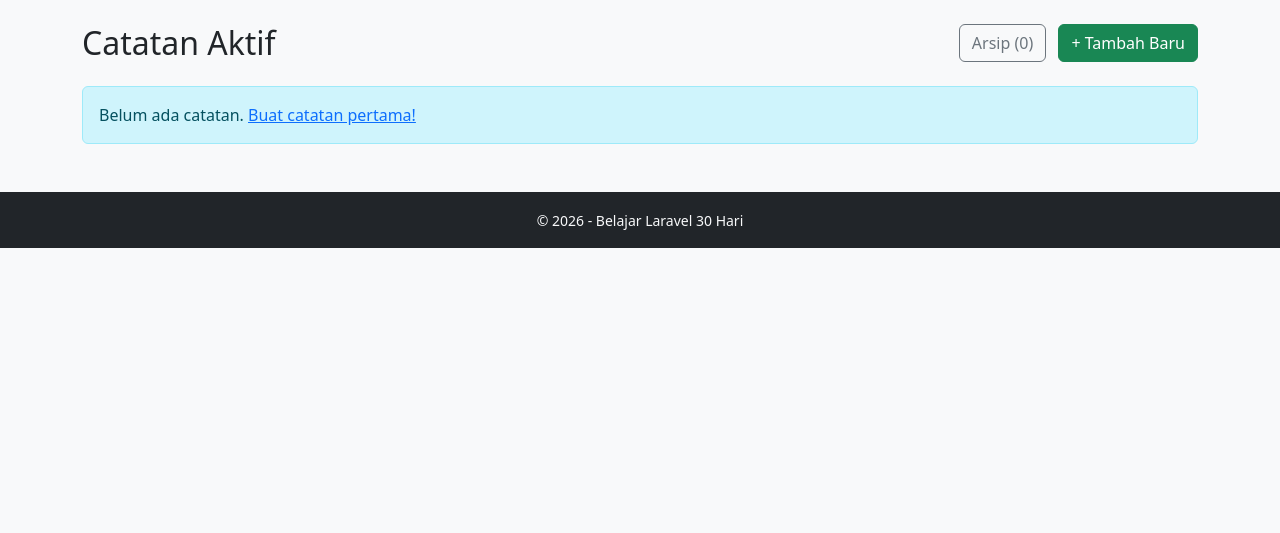
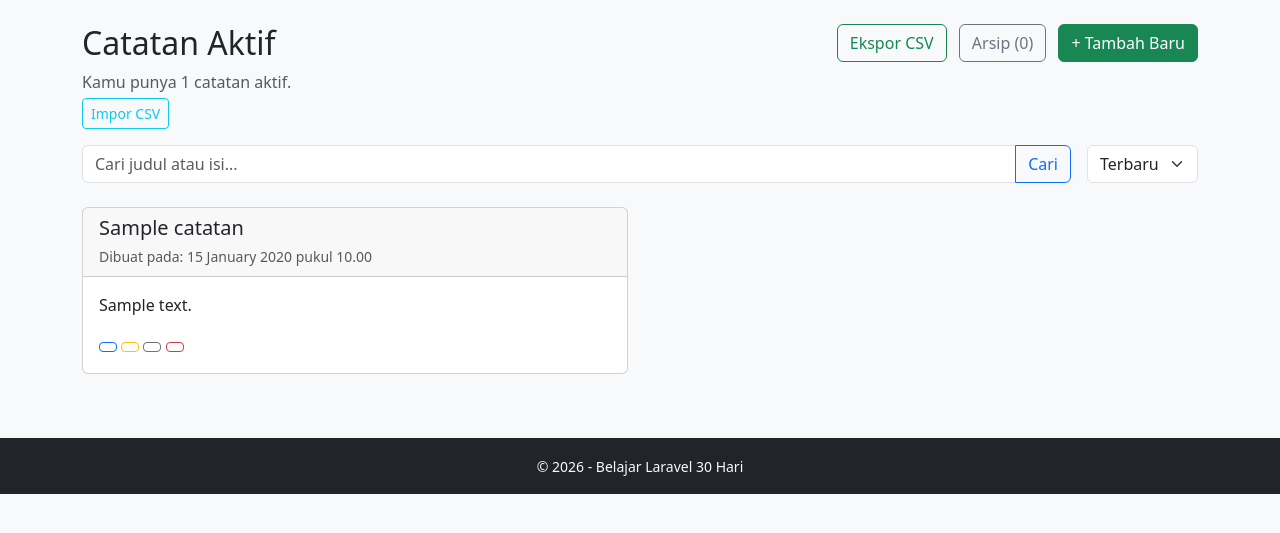
Before and after one commit to tambunangrace08-commit/grace-code, a Laravel app: page /catatan in a window 1280 px wide. Shown: the part 56-589 px from the top of the page. Run offline with Laravel 12, Linux system fonts and the light colour scheme; a user stored in the database is signed in; data comes from the database, SQL or seed files in the repository; tables that the repository leaves empty hold one stand-in row (values such as "Sample post"); data that the repository does not hold is empty.

Commit message:
perbaikan

```diff
--- a/app/Http/Controllers/CatatanController.php
+++ b/app/Http/Controllers/CatatanController.php
@@ -8,13 +8,28 @@ use App\Models\Catatan;
 
 class CatatanController extends Controller
 {
-    public function index()
+    public function index(Request $request)
     {
-        $catatan = Catatan::where('user_id', auth()->id())
+        $query = Catatan::where('user_id', auth()->id())
+            ->where('is_archived', false);
+
+        if ($request->filled('cari')) {
+            $keyword = '%' . $request->cari . '%';
+            $query->where(function ($q) use ($keyword) {
+                $q->where('judul', 'like', $keyword)
+                  ->orWhere('isi', 'like', $keyword);
+            });
+        }
+
+        $urut = $request->get('urut', 'terbaru');
+        $query->orderBy('created_at', $urut === 'terlama' ? 'asc' : 'desc');
+
+        $catatan = $query->paginate(5)->withQueryString();
+        $jumlah_aktif = Catatan::where('user_id', auth()->id())
             ->where('is_archived', false)
-            ->get();
+            ->count();
 
-        return view('catatan.index', compact('catatan'));
+        return view('catatan.index', compact('catatan', 'jumlah_aktif'));
     }
 
     public function create()
@@ -131,12 +146,95 @@ class CatatanController extends Controller
         return redirect('/catatan')->with('sukses', 'Catatan dipulihkan dari arsip.');
     }
 
-    public function arsip()
+    public function arsip(Request $request)
+    {
+        $query = Catatan::where('user_id', auth()->id())
+            ->where('is_archived', true);
+
+        if ($request->filled('cari')) {
+            $keyword = '%' . $request->cari . '%';
+            $query->where(function ($q) use ($keyword) {
+                $q->where('judul', 'like', $keyword)
+                  ->orWhere('isi', 'like', $keyword);
+            });
+        }
+
+        $urut = $request->get('urut', 'terbaru');
+        $query->orderBy('created_at', $urut === 'terlama' ? 'asc' : 'desc');
+
+        $catatan = $query->paginate(5)->withQueryString();
+        $jumlah_arsip = Catatan::where('user_id', auth()->id())
+            ->where('is_archived', true)
+            ->count();
+
+        return view('catatan.arsip', compact('catatan', 'jumlah_arsip'));
+    }
+
+    public function export()
     {
         $catatan = Catatan::where('user_id', auth()->id())
-            ->where('is_archived', true)
+            ->where('is_archived', false)
+            ->orderBy('created_at', 'desc')
             ->get();
 
-        return view('catatan.arsip', compact('catatan'));
+        $filename = 'catatan_aktif_' . date('Y-m-d') . '.csv';
+
+        $headers = [
+            'Content-Type' => 'text/csv',
+            'Content-Disposition' => 'attachment; filename="' . $filename . '"',
+        ];
+
+        $callback = function () use ($catatan) {
+            $handle = fopen('php://output', 'w');
+            fputcsv($handle, ['Judul', 'Isi', 'Tanggal Dibuat']);
+
+            foreach ($catatan as $item) {
+                fputcsv($handle, [
+                    $item->judul,
+                    $item->isi,
+                    $item->created_at->format('d F Y H:i'),
+                ]);
+            }
+
+            fclose($handle);
+        };
+
+        return response()->stream($callback, 200, $headers);
+    }
+
+    public function importForm()
+    {
+        return view('catatan.import');
+    }
+
+    public function import(Request $request)
+    {
+        $request->validate([
+            'file' => 'required|mimes:csv,txt|max:2048',
+        ]);
+
+        $file = $request->file('file');
+        $handle = fopen($file->getPathname(), 'r');
+
+        // Lewati baris pertama (header)
+        fgetcsv($handle);
+
+        $jumlah = 0;
+
+        while (($row = fgetcsv($handle)) !== false) {
+            if (count($row) >= 2) {
+                Catatan::create([
+                    'user_id'     => auth()->id(),
+                    'judul'       => $row[0],
+                    'isi'         => $row[1],
+                    'is_archived' => false,
+                ]);
+                $jumlah++;
+            }
+        }
+
+        fclose($handle);
+
+        return redirect('/catatan')->with('sukses', "Berhasil mengimpor {$jumlah} catatan.");
     }
 }
--- a/app/Models/Catatan.php
+++ b/app/Models/Catatan.php
@@ -2,14 +2,26 @@
 
 namespace App\Models;
 
+use Illuminate\Database\Eloquent\Factories\HasFactory;
 use Illuminate\Database\Eloquent\Model;
 
 class Catatan extends Model
 {
-    protected $fillable = ['judul', 'isi', 'lampiran', 'user_id'];
+    use HasFactory;
 
-public function user()
-{
-    return $this->belongsTo(User::class);
+    // Wajib ditambahkan karena nama tabel di database adalah 'catatan', bukan 'catatans'
+    protected $table = 'catatan';
+
+    protected $fillable = [
+        'user_id',
+        'judul',
+        'isi',
+        'lampiran',
+        'is_archived',
+    ];
+
+    public function user()
+    {
+        return $this->belongsTo(User::class);
+    }
 }
-}
--- a/resources/views/catatan/index.blade.php
+++ b/resources/views/catatan/index.blade.php
@@ -6,12 +6,17 @@
 <div class="row justify-content-between mb-3">
     <div class="col">
         <h2>Catatan Aktif</h2>
+        <p class="text-muted mb-1">Kamu punya {{ $jumlah_aktif }} catatan aktif.</p>
+        <a href="/catatan/import" class="btn btn-outline-info btn-sm">Impor CSV</a>
     </div>
     <div class="col-auto">
+        <a href="/catatan/export" class="btn btn-outline-success me-2">
+            <i class="fas fa-file-csv"></i> Ekspor CSV
+        </a>
         <a href="/catatan/arsip" class="btn btn-outline-secondary me-2">
             Arsip ({{ App\Models\Catatan::where('user_id', auth()->id())->where('is_archived', true)->count() }})
         </a>
-        <a href="{{ route('catatan.create') }}" class="btn btn-success">+ Tambah Baru</a>
+        <a href="/catatan/tambah" class="btn btn-success">+ Tambah Baru</a>
     </div>
 </div>
 
@@ -19,24 +24,55 @@
     <div class="alert alert-success">{{ session('sukses') }}</div>
 @endif
 
+<div class="d-flex gap-2 mb-4">
+    <form method="GET" action="/catatan" class="flex-fill">
+        <div class="input-group">
+            <input type="text" name="cari" class="form-control"
+                   placeholder="Cari judul atau isi..." value="{{ request('cari') }}">
+            <button class="btn btn-outline-primary" type="submit">Cari</button>
+            @if(request('cari'))
+                <a href="/catatan" class="btn btn-outline-secondary">&#10005; Reset</a>
+            @endif
+        </div>
+    </form>
+
+    <form method="GET" action="/catatan" class="ms-2">
+        <input type="hidden" name="cari" value="{{ request('cari') }}">
+        <select name="urut" class="form-select" onchange="this.form.submit()">
+            <option value="terbaru" {{ request('urut') == 'terbaru' ? 'selected' : '' }}>Terbaru</option>
+            <option value="terlama" {{ request('urut') == 'terlama' ? 'selected' : '' }}>Terlama</option>
+        </select>
+    </form>
+</div>
+
 @if($catatan->count() > 0)
     <div class="row">
         @foreach($catatan as $item)
             <div class="col-md-6 mb-3">
                 <div class="card">
                     <div class="card-header">
-                        {{ $item->judul }}
-                        <small class="text-muted float-end">{{ $item->created_at->format('d M Y H:i') }}</small>
+                        <h5 class="mb-1">{{ $item->judul }}</h5>
+                        <small class="text-muted">Dibuat pada: {{ $item->created_at->format('d F Y \p\u\k\u\l H.i') }}</small>
                     </div>
                     <div class="card-body">
                         <p class="card-text">{{ Str::limit($item->isi, 100) }}</p>
-                        <a href="{{ route('catatan.show', $item) }}" class="btn btn-sm btn-outline-primary">Lihat</a>
-                        <a href="{{ route('catatan.edit', $item) }}" class="btn btn-sm btn-outline-warning">Edit</a>
-                        <form action="{{ route('catatan.destroy', $item) }}" method="POST" class="d-inline">
+                        <a href="/catatan/{{ $item->id }}" class="btn btn-sm btn-outline-primary" title="Lihat">
+                            <i class="fas fa-eye"></i>
+                        </a>
+                        <a href="/catatan/{{ $item->id }}/edit" class="btn btn-sm btn-outline-warning" title="Edit">
+                            <i class="fas fa-edit"></i>
+                        </a>
+                        <form action="/catatan/{{ $item->id }}/archive" method="POST" class="d-inline" title="Arsipkan">
                             @csrf
-                            @method('DELETE')
-                            <button type="submit" class="btn btn-sm btn-outline-danger" onclick="return confirm('Yakin?')">Hapus</button>
+                            <button type="submit" class="btn btn-sm btn-outline-secondary"
+                                    onclick="return confirm('Arsipkan catatan ini?')">
+                                <i class="fas fa-archive"></i>
+                            </button>
                         </form>
+                        <button type="button" class="btn btn-sm btn-outline-danger" title="Hapus"
+                                onclick="bukaModalHapus('/catatan/{{ $item->id }}', '{{ addslashes($item->judul) }}')">
+                            <i class="fas fa-trash"></i>
+                        </button>
                     </div>
                 </div>
             </div>
@@ -44,7 +80,9 @@
     </div>
 @else
     <div class="alert alert-info">
-        Belum ada catatan. <a href="{{ route('catatan.create') }}">Buat catatan pertama!</a>
+        Belum ada catatan. <a href="/catatan/tambah">Buat catatan pertama!</a>
     </div>
 @endif
+
+{{ $catatan->links('pagination::bootstrap-5') }}
 @endsection
--- a/routes/web.php
+++ b/routes/web.php
@@ -26,6 +26,9 @@ Route::middleware('auth')->prefix('catatan')->name('catatan.')->group(function (
     Route::get('/', [CatatanController::class, 'index'])->name('index');
     Route::get('/tambah', [CatatanController::class, 'create'])->name('create');
     Route::get('/arsip', [CatatanController::class, 'arsip'])->name('arsip');
+    Route::get('/export', [CatatanController::class, 'export'])->name('export');
+    Route::get('/import', [CatatanController::class, 'importForm'])->name('import.form');
+    Route::post('/import', [CatatanController::class, 'import'])->name('import');
     Route::post('/', [CatatanController::class, 'store'])->name('store');
     Route::get('/{catatan}', [CatatanController::class, 'show'])->name('show');
     Route::get('/{catatan}/edit', [CatatanController::class, 'edit'])->name('edit');
```
Also changed, not shown: resources/views/catatan/import.blade.php (added, +44 -0 lines), README.md.
